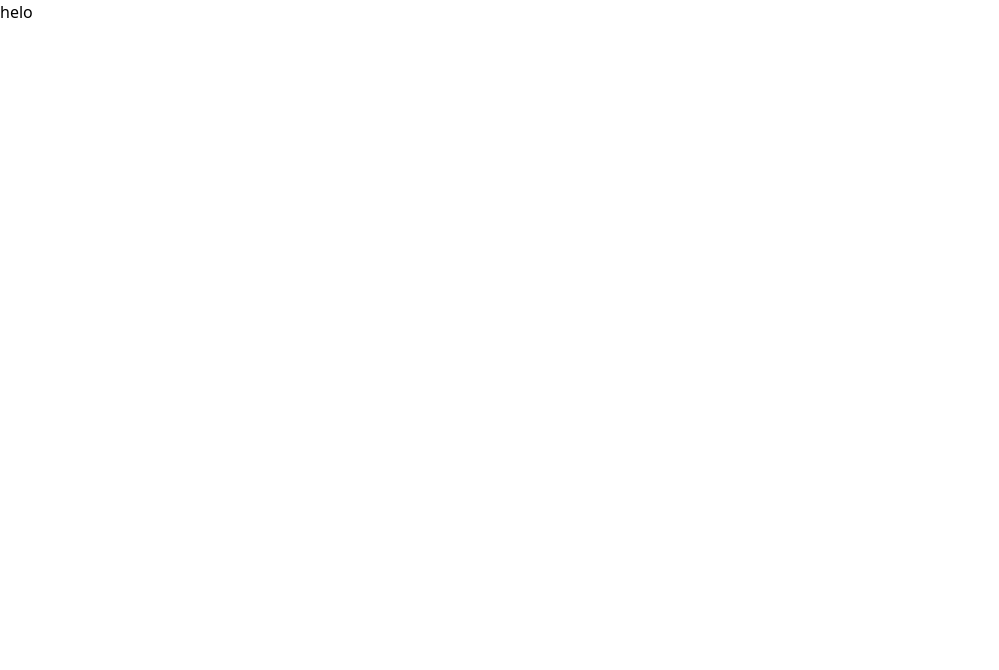
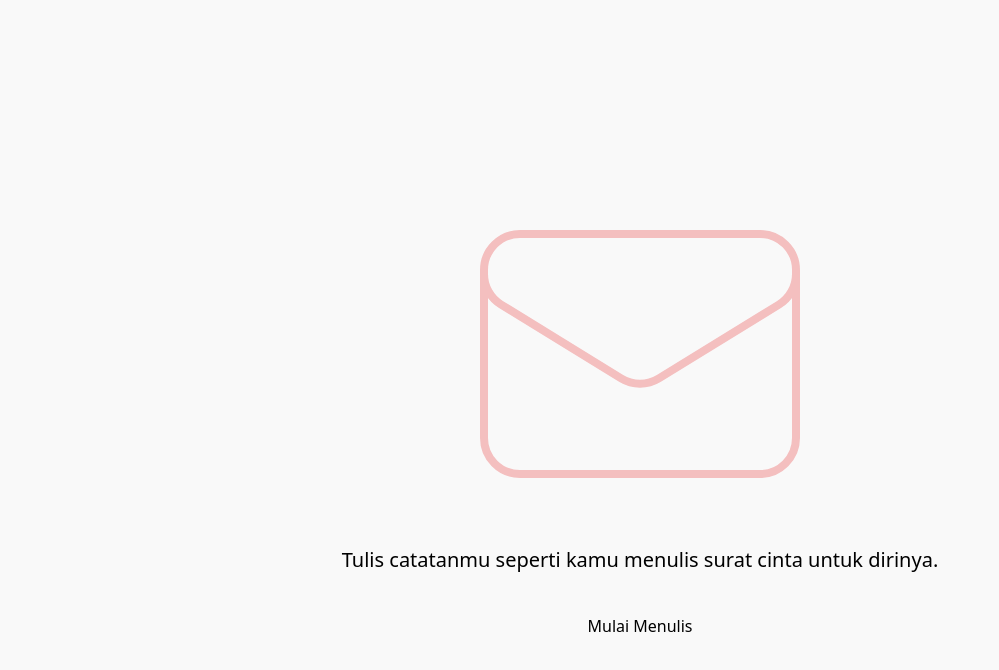
Before and after one commit to yuandahanif/chat-note, a React (Vite) app: page / in a window 1280 px wide. Shown: the top 670 px of the page, without its empty margins (0-999 px from the left). Built offline with nearby package versions, Linux system fonts and the light colour scheme.

Commit message:
feat: :sparkles: routing

```diff
--- /dev/null
+++ b/src/layouts/main.layout.tsx
@@ -0,0 +1,16 @@
+import React, { ReactNode } from "react";
+import PropTypes from "prop-types";
+
+const MainLayout: React.FC<{ children: ReactNode }> = ({ children }) => {
+  return (
+    <div className="mx-auto flex min-h-screen max-w-screen-2xl bg-main-white shadow-md">
+      {children}
+    </div>
+  );
+};
+
+MainLayout.propTypes = {
+  children: PropTypes.node,
+};
+
+export default MainLayout;
--- a/src/main.tsx
+++ b/src/main.tsx
@@ -5,11 +5,12 @@ import "./styles/index.css";
 
 import { createBrowserRouter, RouterProvider } from "react-router-dom";
 import Error404Page from "./pages/404";
+import Landing from "./pages/landing/landing";
 
 const router = createBrowserRouter([
   {
     path: "/",
-    element: <div>helo</div>,
+    element: <Landing />,
     errorElement: <Error404Page />,
   },
   {
--- a/src/pages/404.tsx
+++ b/src/pages/404.tsx
@@ -1,6 +1,6 @@
 import { useRouteError } from "react-router-dom";
 
-export default function Error404Page() {
+const Error404Page = () => {
   const error = useRouteError() as { statusText?: string; message?: string };
   console.error(error);
 
@@ -15,4 +15,6 @@ export default function Error404Page() {
       </p>
     </div>
   );
-}
+};
+
+export default Error404Page;
--- /dev/null
+++ b/src/pages/landing/landing.tsx
@@ -0,0 +1,23 @@
+import LogoHandDraw from "../../assets/LogoHandDraw";
+import { Link } from "react-router-dom";
+import MainLayout from "../../layouts/main.layout";
+
+const Landing = () => {
+  return (
+    <MainLayout>
+      <div className="flex h-auto w-full flex-col items-center justify-center">
+        <LogoHandDraw />
+
+        <span className="text-xl">
+          Tulis catatanmu seperti kamu menulis surat cinta untuk dirinya.
+        </span>
+
+        <div className="mt-10">
+          <Link to={`note/`}>Mulai Menulis</Link>
+        </div>
+      </div>
+    </MainLayout>
+  );
+};
+
+export default Landing;
```
